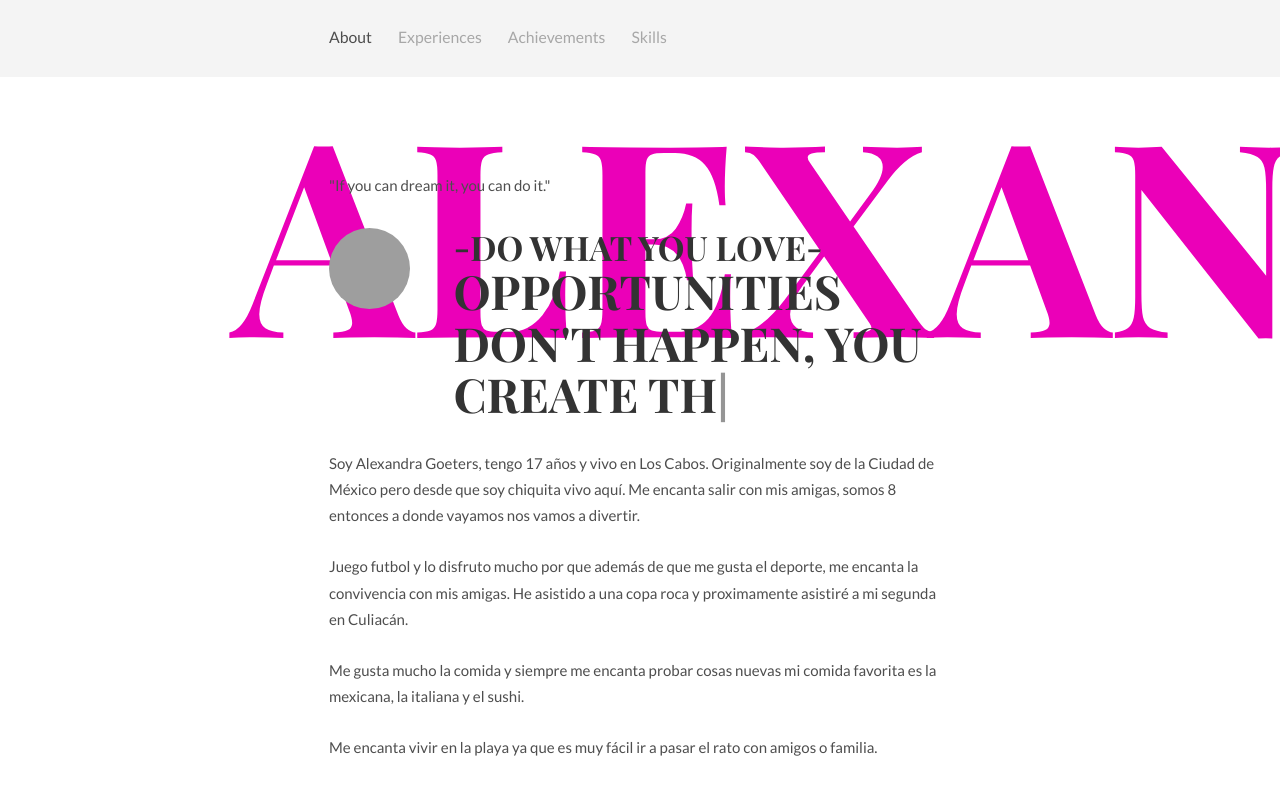
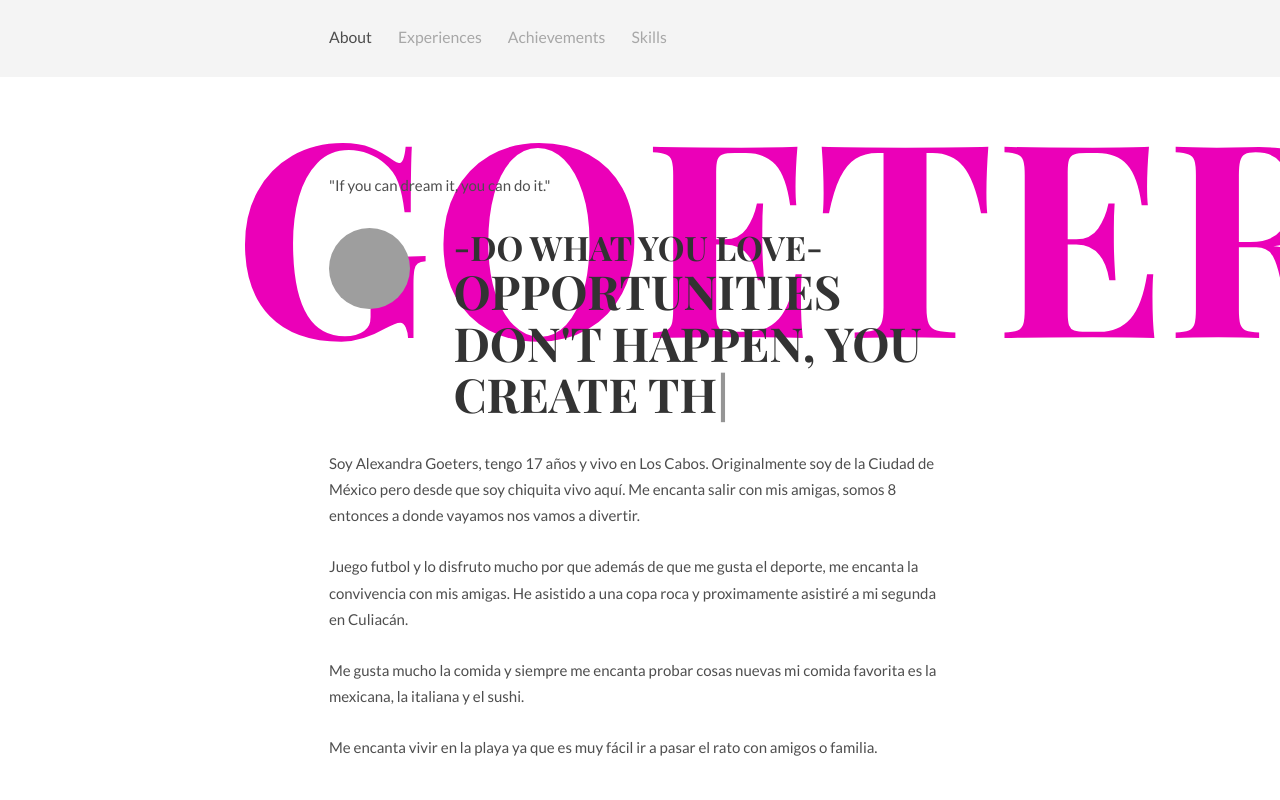
Before and after one commit to AGOETERS/Alexandra_Github_Webpage, a plain HTML site: page index.html in a window 1280 px wide. Shown: the top 800 px of the page. Drawn offline with Linux system fonts and the light colour scheme; grey boxes are pictures that could not be loaded.

Commit message:
changed my name of my webpage

```diff
--- a/index.html
+++ b/index.html
@@ -15,7 +15,7 @@
     <style>
       .intro h1:before {
         /* Edit this with your name or anything else */
-        content: 'ALEXANDRA';
+        content: 'Goeters';
       }
     </style>
   </head>
```
